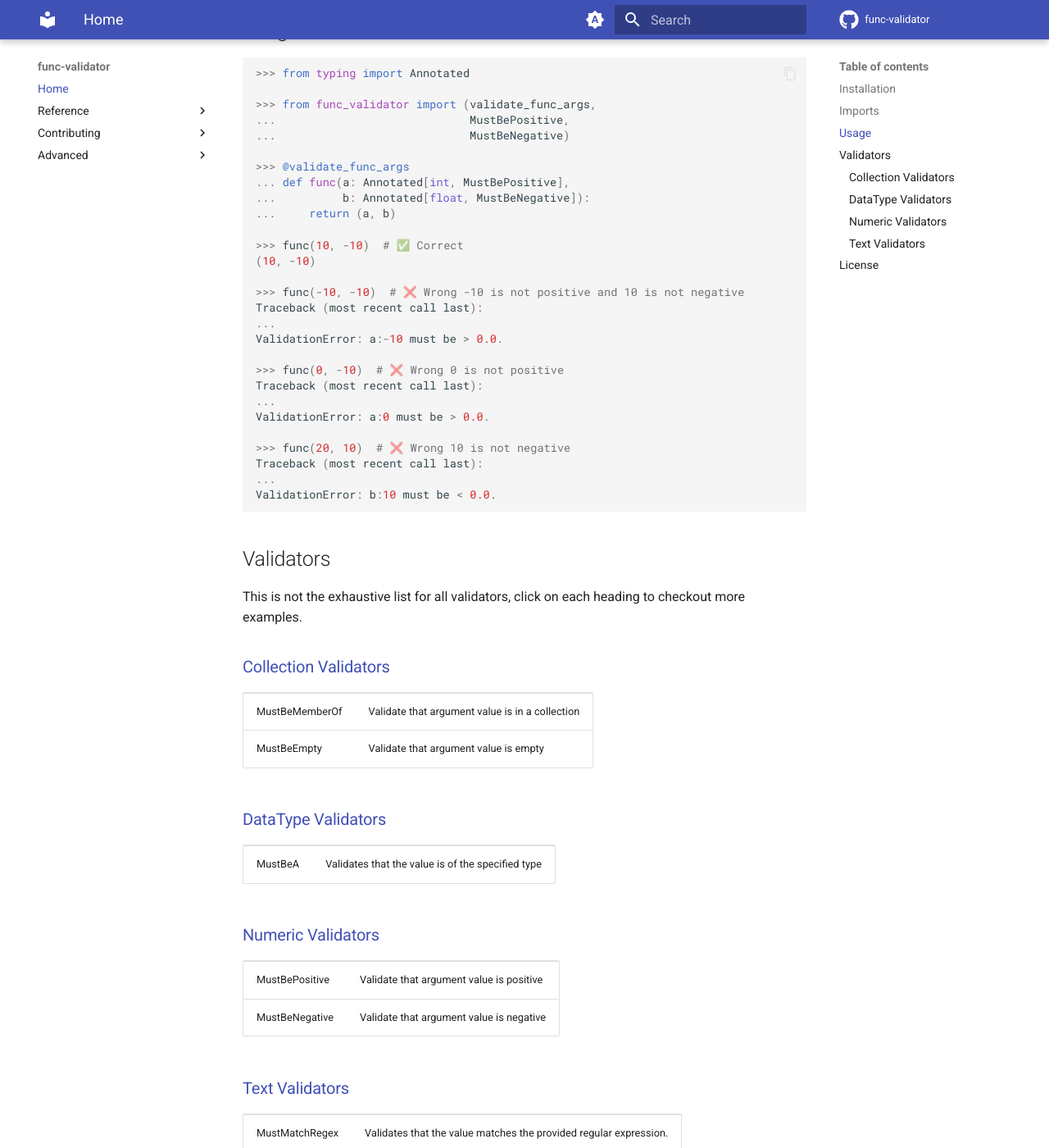
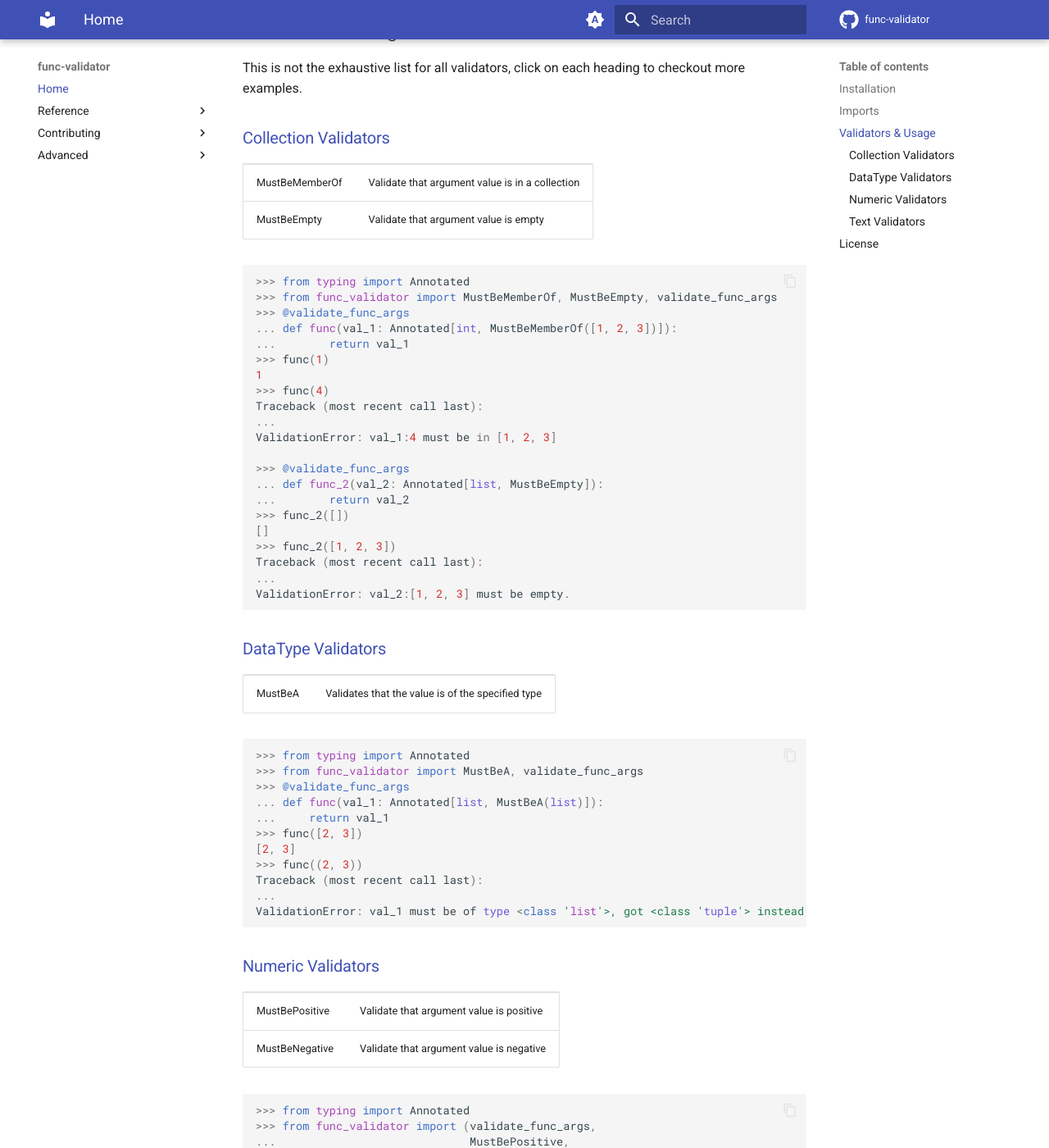
Before and after one commit to patrickboateng/func-validator, an MkDocs documentation site: the page built from docs/index.md, in a window 1280 px wide and 1400 px high, scrolled down 716 px. Shown: the whole window at 82% size. Built offline with MkDocs 1.6.1 and Material for MkDocs 9.7.7, drawn with Linux system fonts in a browser that asks for light colours; comment, search, counter and statistics services are not loaded; some of the changed text lies outside the part shown.

Commit message:
added more usage examples

````diff
--- a/docs/index.md
+++ b/docs/index.md
@@ -5,28 +5,6 @@
 [![Unit-Tests](https://github.com/patrickboateng/func-validator/actions/workflows/func-validator-unit-tests.yml/badge.svg)](https://github.com/patrickboateng/func-validator/actions/workflows/func-validator-unit-tests.yml)
 [![Coverage Status](https://coveralls.io/repos/github/patrickboateng/func-validator/badge.svg?branch=main)](https://coveralls.io/github/patrickboateng/func-validator?branch=main)
 [![license](https://img.shields.io/pypi/l/func-validator?style=flat&logo=opensourceinitiative)](https://opensource.org/license/mit/)
-
-[//]: # (<p align="left">)
-
-[//]: # (  <a href="https://pypi.org/project/func-validator/">)
-
-[//]: # (    <img src="https://img.shields.io/pypi/v/func-validator?style=flat&logo=pypi" alt="PyPI Latest Release">)
-
-[//]: # (  </a>)
-
-[//]: # (  <a href="https://pypi.python.org/pypi/func-validator/">)
-
-[//]: # (    <img src="https://img.shields.io/pypi/pyversions/func-validator.svg?logo=python&style=flat" alt="PyPI pyversions">)
-
-[//]: # (  </a>)
-
-[//]: # (  <a href="https://opensource.org/license/mit/">)
-
-[//]: # (    <img src="https://img.shields.io/pypi/l/func-validator?style=flat&logo=opensourceinitiative" alt="license">)
-
-[//]: # (  </a>)
-
-[//]: # (</p>)
 
 `func-validator` is a python package which provides MATLAB-style function
 argument validation for Python, which is clean, simple, and reliable.
@@ -52,12 +30,92 @@ pip install func-validator
   from func_validator import MustBeGreaterThan, MustMatchRegex
   ```
 
-## Usage
+## Validators & Usage
+
+This is not the exhaustive list for all validators, click on each heading to
+checkout more examples.
+
+### [Collection Validators](reference/collection_validators.md)
+
+<table>
+    <tr>
+        <td>MustBeMemberOf</td>
+        <td>Validate that argument value is in a collection</td>
+    </tr>
+    <tr>
+        <td>MustBeEmpty</td>
+        <td>Validate that argument value is empty</td>
+    </tr>
+</table>
 
 ```python
 
 >>> from typing import Annotated
+>>> from func_validator import MustBeMemberOf, MustBeEmpty, validate_func_args
+>>> @validate_func_args
+... def func(val_1: Annotated[int, MustBeMemberOf([1, 2, 3])]):
+...        return val_1
+>>> func(1)
+1
+>>> func(4)
+Traceback (most recent call last):
+...
+ValidationError: val_1:4 must be in [1, 2, 3]
 
+>>> @validate_func_args
+... def func_2(val_2: Annotated[list, MustBeEmpty]):
+...        return val_2
+>>> func_2([])
+[]
+>>> func_2([1, 2, 3])
+Traceback (most recent call last):
+...
+ValidationError: val_2:[1, 2, 3] must be empty.
+
+```
+
+### [DataType Validators](reference/datatype_validators.md)
+
+<table>
+    <tr>
+        <td>MustBeA</td>
+        <td>Validates that the value is of the specified type</td>
+    </tr>
+</table>
+
+```python
+>>> from typing import Annotated
+>>> from func_validator import MustBeA, validate_func_args
+>>> @validate_func_args
+... def func(val_1: Annotated[list, MustBeA(list)]):
+...     return val_1
+>>> func([2, 3])
+[2, 3]
+>>> func((2, 3))
+Traceback (most recent call last):
+...
+ValidationError: val_1 must be of type <class 'list'>, got <class 'tuple'> instead.
+
+```
+
+
+
+### [Numeric Validators](reference/numeric_validators.md)
+
+<table>
+    <tr>
+        <td>MustBePositive</td>
+        <td>Validate that argument value is positive</td>
+    </tr>
+    <tr>
+        <td>MustBeNegative</td>
+        <td>Validate that argument value is negative</td>
+    </tr>
+</table>
+
+```python
+
+>>> from typing import Annotated
 >>> from func_validator import (validate_func_args,
 ...                             MustBePositive,
 ...                             MustBeNegative)
@@ -87,47 +145,6 @@ ValidationError: b:10 must be < 0.0.
 
 ```
 
-## Validators
-
-This is not the exhaustive list for all validators, click on each heading to
-checkout more examples.
-
-### [Collection Validators](reference/collection_validators.md)
-
-<table>
-    <tr>
-        <td>MustBeMemberOf</td>
-        <td>Validate that argument value is in a collection</td>
-    </tr>
-    <tr>
-        <td>MustBeEmpty</td>
-        <td>Validate that argument value is empty</td>
-    </tr>
-</table>
-
-### [DataType Validators](reference/datatype_validators.md)
-
-<table>
-    <tr>
-        <td>MustBeA</td>
-        <td>Validates that the value is of the specified type</td>
-    </tr>
-</table>
-
-
-
-### [Numeric Validators](reference/numeric_validators.md)
-
-<table>
-    <tr>
-        <td>MustBePositive</td>
-        <td>Validate that argument value is positive</td>
-    </tr>
-    <tr>
-        <td>MustBeNegative</td>
-        <td>Validate that argument value is negative</td>
-    </tr>
-</table>
 
 ### [Text Validators](reference/text_validators.md)
 
@@ -138,6 +155,21 @@ checkout more examples.
     </tr>
 </table>
 
+```python
+>>> from func_validator import validate_func_args
+>>> from func_validator import MustMatchRegex, validate_func_args
+>>> @validate_func_args
+... def func(val_1: Annotated[str, MustMatchRegex(r"\d+")]):
+...     return val_1
+>>> func("123")
+'123'
+>>> func("abc")
+Traceback (most recent call last):
+...
+ValidationError: val_1:abc does not match the regex pattern '\d+'.
+
+```
+
 ## License
 
 MIT License
````
